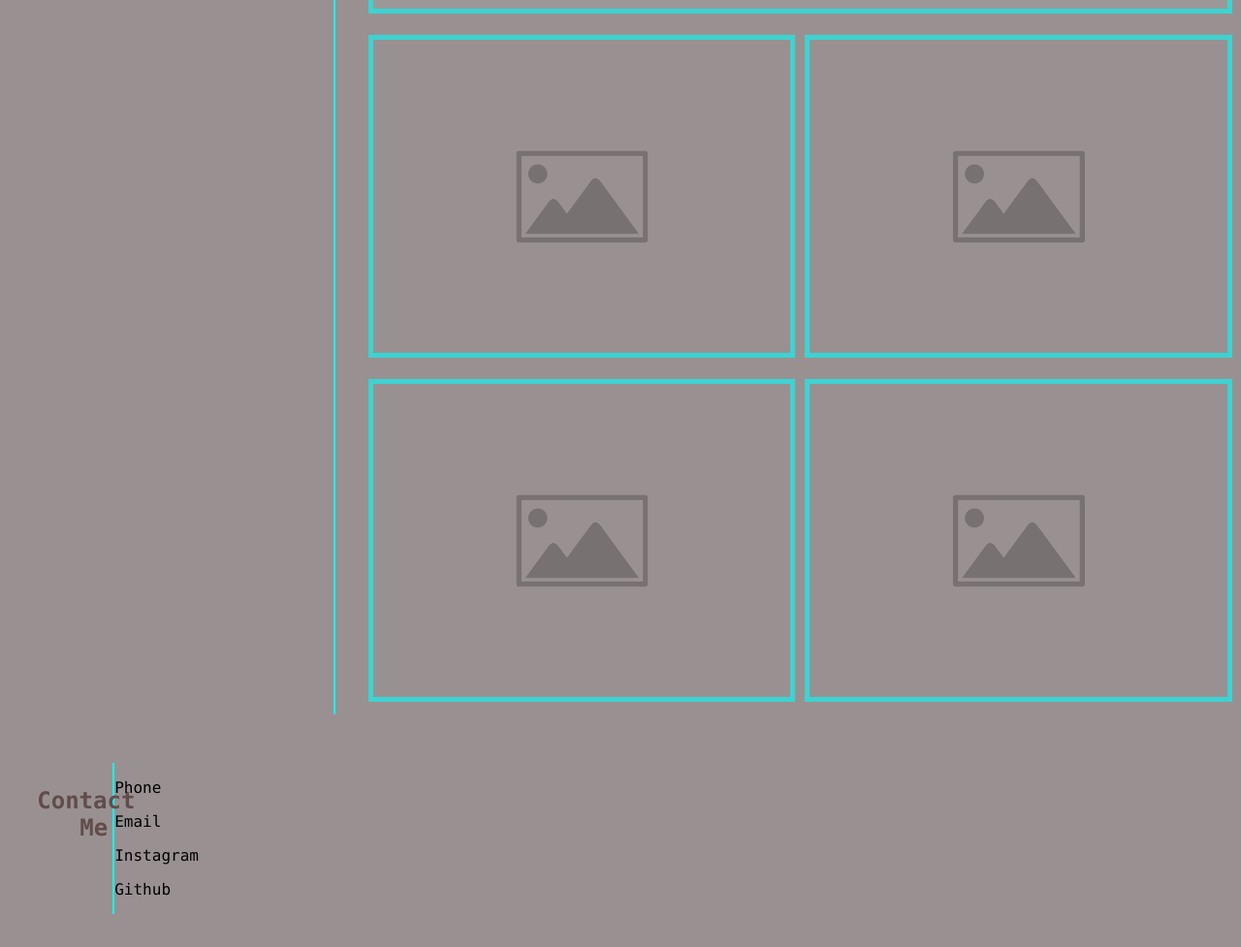
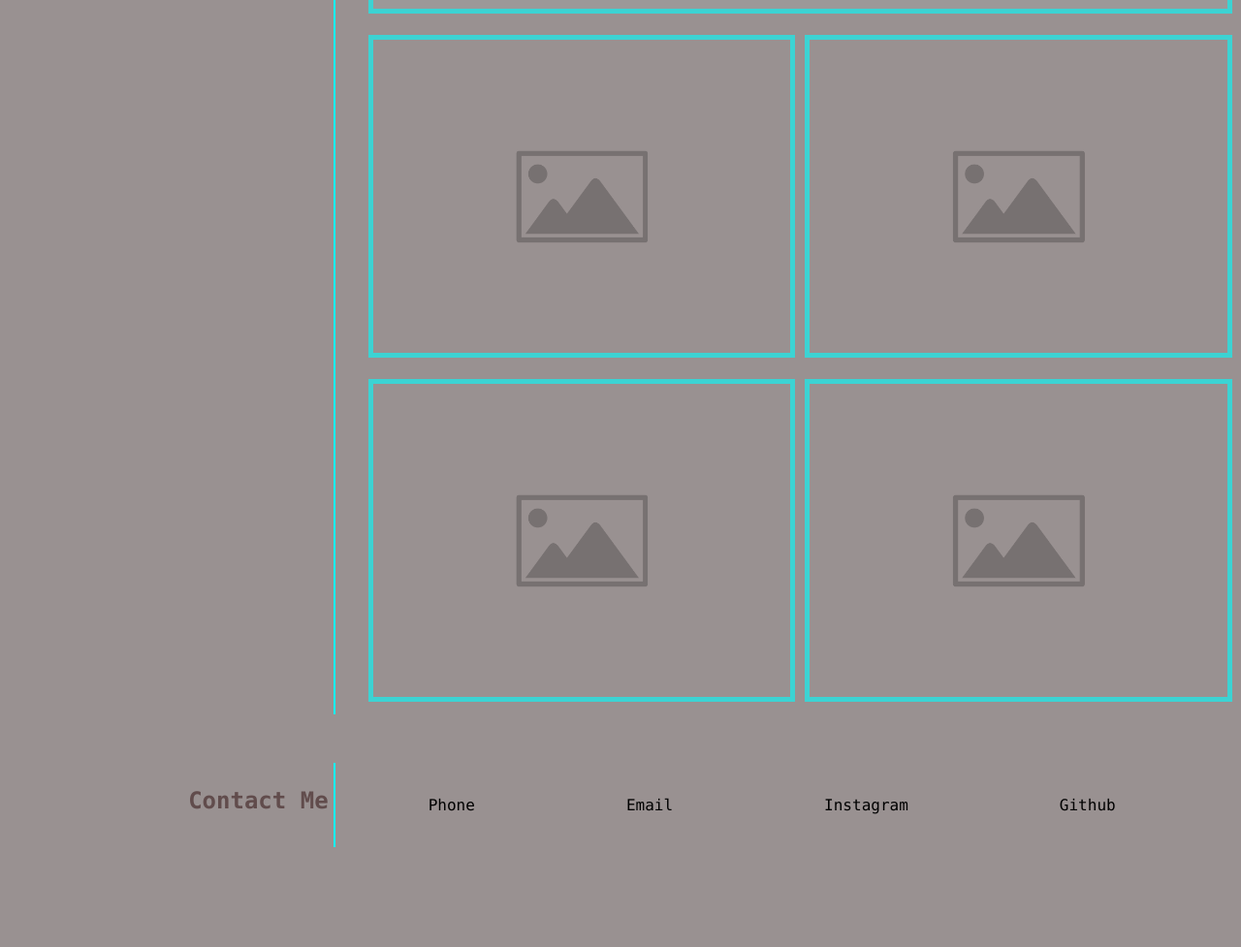
Before and after one commit to bonomichael98/module2-project, a plain HTML site: page index.html in a window 1280 px wide. Shown: the part 1001-1978 px from the top of the page at 97% size. After the commit the page ends 1909 px from the top, so only its background shows below. Drawn offline with Linux system fonts and the light colour scheme; grey boxes are pictures that could not be loaded.

Commit message:
fixed bottom

```diff
--- a/Assets/css/styles.css
+++ b/Assets/css/styles.css
@@ -85,9 +85,7 @@ li {
 }
 /*end of title*/
 /*start of main*/
-main {
-    display: flex;
-}
+
 
 .row {
     display: flex;
@@ -135,8 +133,13 @@ main {
 
 /*start of footer*/
 footer {
-    display: flex;
+    width: 100%;
 }
+
+.contact {
+    justify-content: space-around;
+}
+
 /*end of footer*/
 
 .image {
--- a/index.html
+++ b/index.html
@@ -84,7 +84,7 @@
                 <h2 class="color-text" id="contact-me">Contact Me</h2>
             </div>
                 <div class="column2">
-                    <div class="contact">
+                    <div class="contact row">
                         <p>Phone</p>
                         <p>Email</p>
                         <p>Instagram</p>
```
